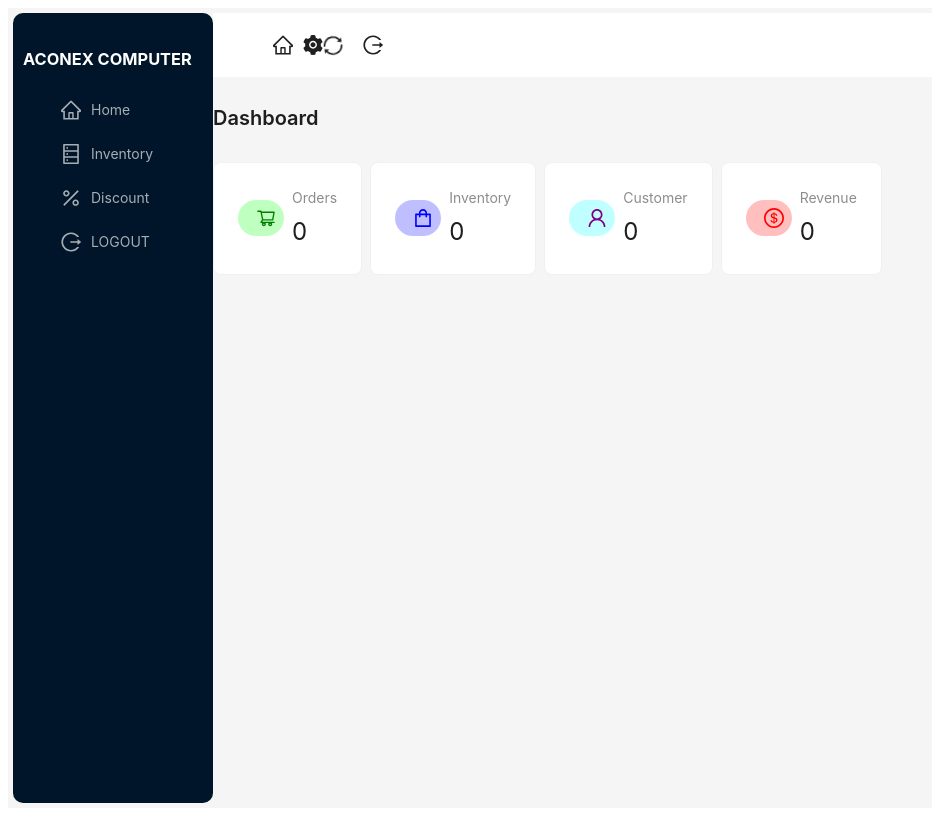
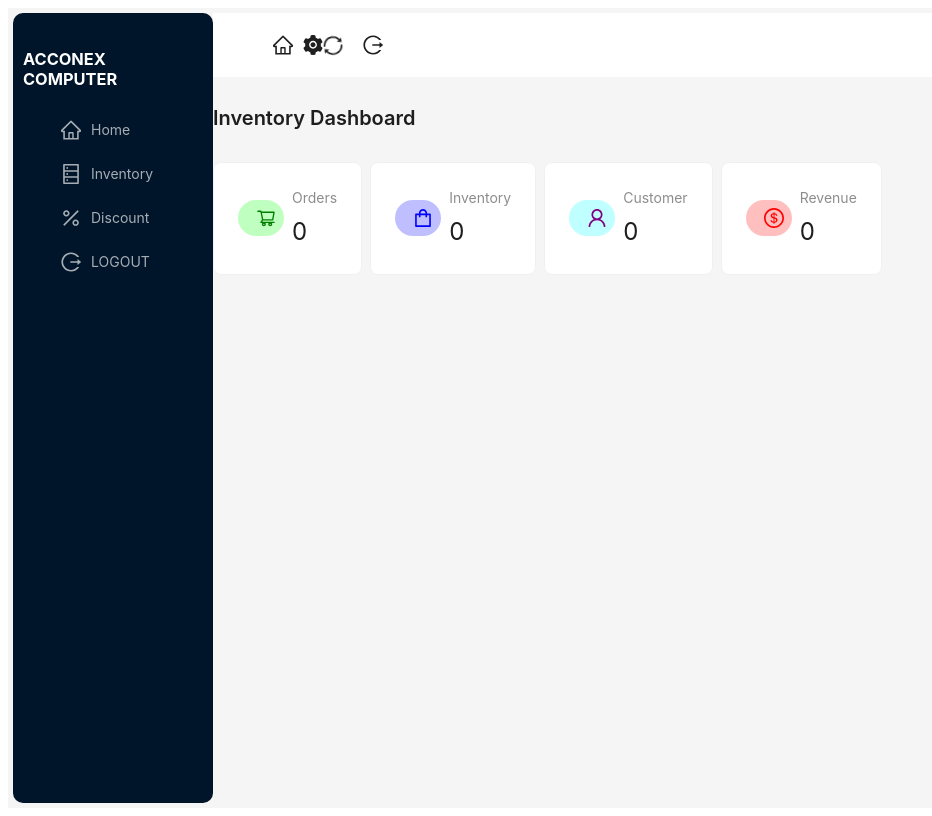
Before and after one commit to TharinduHarshana/Acconexfrontend, a React (Create React App) app: page /Inventory in a window 1280 px wide. Shown: the whole page, without its empty margins (0-932 px from the left). Built offline with nearby package versions, Linux system fonts and the light colour scheme.

Commit message:
inventory changes

```diff
--- a/src/components/InventoryComponent/DefaultHandlerInventory.js
+++ b/src/components/InventoryComponent/DefaultHandlerInventory.js
@@ -22,7 +22,7 @@ const DefaultHandleInventory = ({children}) => {
         <Layout>
             <Sider trigger={null} collapsible collapsed={collapsed}>
             <div className="demo-logo-vertical"/>
-            <h3 className="AccTitle">ACONEX COMPUTER</h3>
+            <h3 className="AccTitle">ACCONEX COMPUTER</h3>
             <Menu theme="dark"
                 mode ="inline"
                 defaultSelectedKeys={[selectedKey]}
--- a/src/components/InventoryComponent/InventoryDashboard.js
+++ b/src/components/InventoryComponent/InventoryDashboard.js
@@ -10,7 +10,7 @@ function InventoryDashboard() {
     <DefaultHandleInventory>
       <div className='dashBoard'>
         <Space size={20} direction='vertical'>
-        <Typography.Title level={4}>Dashboard</Typography.Title>
+        <Typography.Title level={4}>Inventory Dashboard</Typography.Title>
         <Space direction='horizontal'>
           <DashboardCard
           icon ={
```
